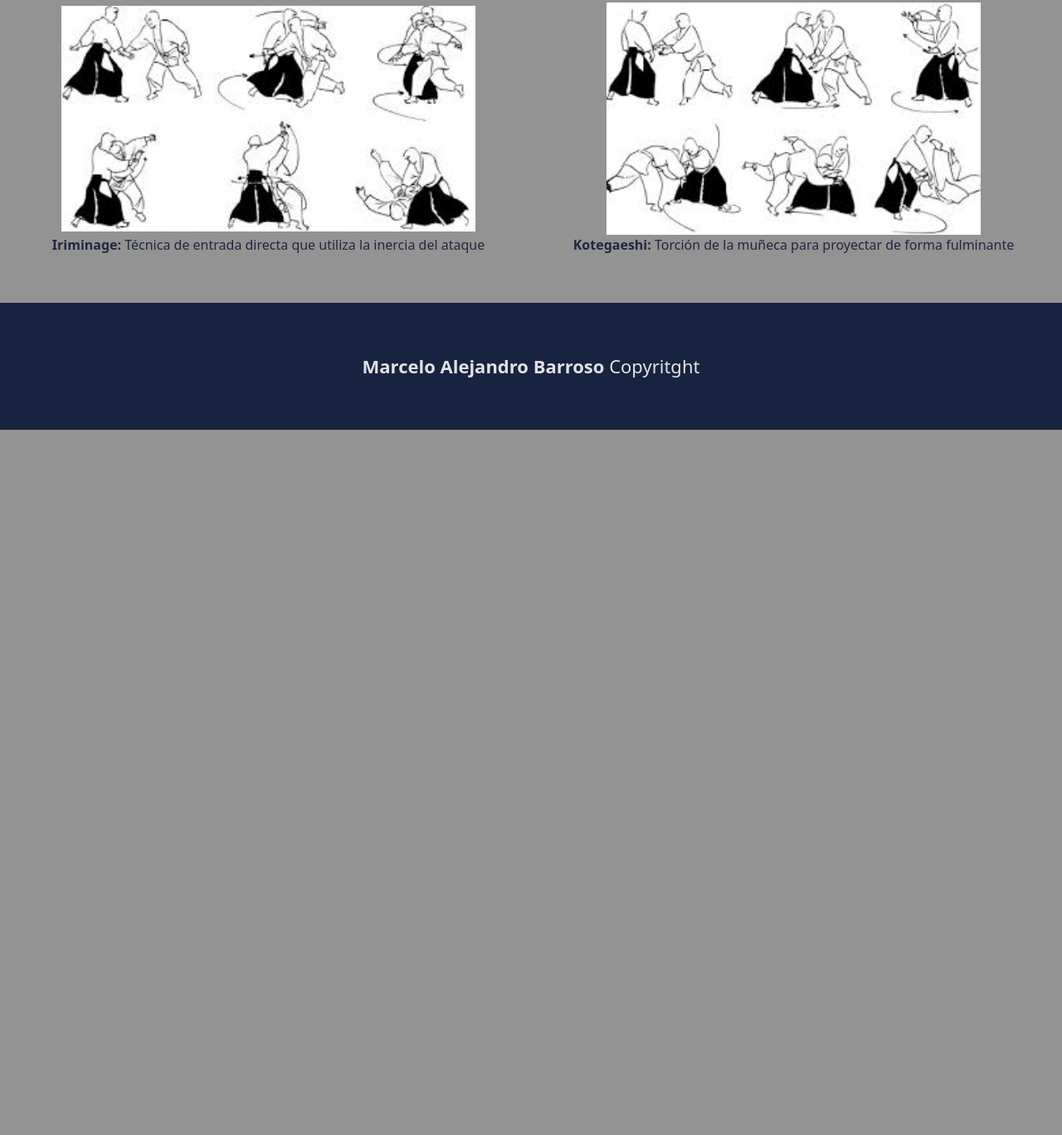
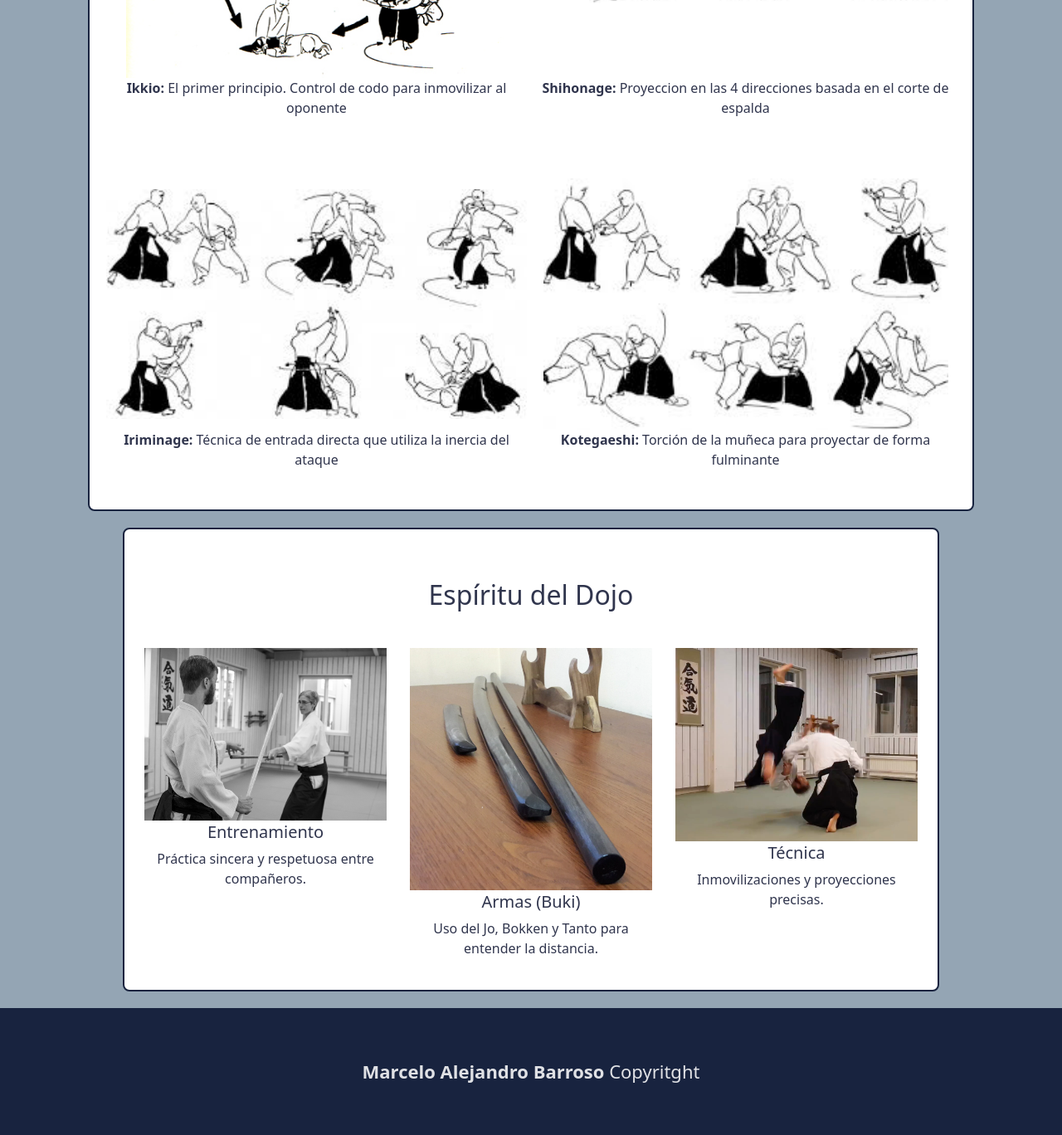
Before and after one commit to marcebarroso-jpg/Proyecto-Coder, a plain HTML site: page pages/tecnicas.html in a window 1280 px wide. Shown: the part 695-2063 px from the top of the page at 83% size. Before the commit the page ends 1213 px from the top, so only its background shows below. Drawn offline with nearby package versions, Linux system fonts and the light colour scheme.

Commit message:
terminé la seccion de tecnicas

```diff
--- a/css/styles.css
+++ b/css/styles.css
@@ -9,7 +9,7 @@ div, ul, nav, header, footer, a, li, label{
 body{
     margin: 0;
     font-family: "Montserrat" "sans-serif";
-    background-color: #939393  ;
+    background-color: #94a5b4  ;
     color: #101632dd;
 }
 .barranav{
@@ -18,6 +18,7 @@ body{
 }
 h1{
     justify-content: center ;
+    font-size: 3.5rem;
 }
 
 .parrafo{
@@ -35,6 +36,7 @@ h1{
     padding: 20px;
     margin: 20px;
     border-radius: 8px;
+    box-shadow: 0px 0px 40px #0006;
 }
 .intro{
     background-color: #fffd;
@@ -43,6 +45,7 @@ h1{
     margin: 20px;
     border: 2px solid #18233f;
     border-radius: 4px;
+    box-shadow: 0px 0px 40px #0006;
 }
 
 
@@ -53,6 +56,7 @@ h1{
     margin: 20px;
     border: 2px solid #18233f;
     border-radius: 4px;
+    box-shadow: 0px 0px 40px #0006;
 }
 
 .founder__description{
@@ -72,6 +76,7 @@ h1{
     padding: 20px;
     margin: 20px;
     border-radius: 4px;
+    box-shadow: 0px 0px 40px #0006;
 }
 
 footer{
@@ -91,16 +96,24 @@ footer{
     text-align: center;
     container-name: ppal;
     container-type: inline-size;
+    align-items: center;
 }
 
+.ppal__tecnicos{
+    background-color: #fff;
+    border: 2px solid #18233f;
+    border-radius: 8px;
+    padding: 20px;
+    margin: 0;
+}
 
 .ppal__title{
     padding: 20px;
+    margin: 20px;
 }
 .ppal__fundamentos-container{
-    width: 100%;
-    padding: 12px;
     display: grid;
+    width: 80vw;
     gap: 10px;
     grid-template-columns: 1fr 1fr;
     grid-template-rows: 1fr;
@@ -114,8 +127,8 @@ footer{
 }
 
 .ppal__fundamentos-img{
-    object-fit: contain ;
-    width: 80%;
+    object-fit:contain ;
+    width: 100%;
     height: 80%;
     max-width: 80vw;
     min-height: 0;
@@ -135,6 +148,56 @@ footer{
 .ppal__fundamentos-iriminge{
     grid-area: iriminage;
 }
+
+.ppal__espiritu-container{
+    display: flex;
+    flex-direction: row;
+    flex-wrap: wrap;
+    gap: 20px;
+    justify-content: space-evenly;
+}
+
+
+.ppal__espiritu{
+    background-color: #fff;
+    border: 2px solid #18233f;
+    border-radius: 8px;
+    padding: 20px;
+    margin: 20px;
+}
+
+.ppal__espiritu-entrenamiento{
+width: 300px;
+ border: 2px solid #fffd;
+ border-radius: 4px;
+}
+
+.ppal__espiritu-armas{
+    width: 300px;
+    border: 2px solid #fffd;
+    border-radius: 4px;
+}
+.ppal__espiritu-tecnica{
+    width: 300px;
+    border: 2px solid #fffd;
+    border-radius: 4px;
+}
+.ppal__espiritu-tecnica img{
+    width: 100%;
+    border: 2px solid #fffd;
+    border-radius: 2px;
+}
+.ppal__espiritu-entrenamiento img{
+    width: 100%;
+    border: 2px solid #fffd;
+    border-radius: 2px;
+}
+.ppal__espiritu-armas img{
+    width: 100%;
+    border: 2px solid #fffd;
+    border-radius: 2px;
+}
+
 
 /*    media query               */
 @container ppal (max-width:600px){
--- a/pages/tecnicas.html
+++ b/pages/tecnicas.html
@@ -35,10 +35,12 @@
     </nav>
     <main>
         <div class="ppal">
-            <h1 class="ppal__title">Fundamen    tos Técnicos y Espiritu del Dojo</h1>
+            <h1 class="ppal__title">Fundamentos Técnicos y Espíritu del Dojo</h1>
+            <div class="ppal__tecnicos">
+                <h2 class="ppal__title">Fundamentos Técnicos</h2>
                 <div class="ppal__fundamentos-container">
                     <div class="ppal__fundamentos-ikkio">
-                    <img class="ppal__fundamentos-img" src="../Images/ikkyo.jpg" alt="tecnica Ikkio">
+                        <img class="ppal__fundamentos-img" src="../Images/ikkyo.jpg" alt="técnica Ikkio">
                         <p><strong>Ikkio:</strong> El primer principio. Control de codo para inmovilizar al oponente</p>
                     </div>
 
@@ -54,8 +56,30 @@
                         <img class="ppal__fundamentos-img" src="../Images/iriminage.jpeg" alt="técnica irimenage">
                         <p><strong>Iriminage:</strong> Técnica de entrada directa que utiliza la inercia del ataque</p>
                     </div>
+                </Div>
+            </div>
+            <div class="ppal__espiritu">
+                <h2 class="ppal__title">Espíritu del Dojo</h2>
+                <div class="ppal__espiritu-container">
+                    <div class="ppal__espiritu-entrenamiento">
+                        <img src="../Images/jo-traning.jpg" alt="Nage aplicando tecnica Kotegaeshi">
 
-            </Div>
+                        <h5>Entrenamiento</h5>
+                        <p>Práctica sincera y respetuosa entre compañeros.</p>
+                    </div>
+                    <div class="ppal__espiritu-armas" >
+                        <img src="../Images/armas.webp" alt="Nage aplicando tecnica Kotegaeshi">
+
+                        <h5>Armas (Buki)</h5>
+                        <p>Uso del Jo, Bokken y Tanto para entender la distancia.</p>
+                    </div>
+                    <div class="ppal__espiritu-tecnica">
+                        <img src="../Images/jakob-kotegaeshi-2.jpg" alt="Nage aplicando tecnica Kotegaeshi">
+                        <h5>Técnica</h5>
+                        <p>Inmovilizaciones y proyecciones precisas.</p>
+                    </div>
+                </div>
+            </div>
         </div>
     </main>
     <footer><strong>Marcelo Alejandro Barroso</strong> Copyritght</footer>
```
Also changed, not shown: Images/armas.webp (added), Images/jakob-kotegaeshi-2.jpg (added), Images/jo-traning.jpg (added), Images/tecnica.jpg (added). Lines whose indentation alone changed are shown as unchanged.
